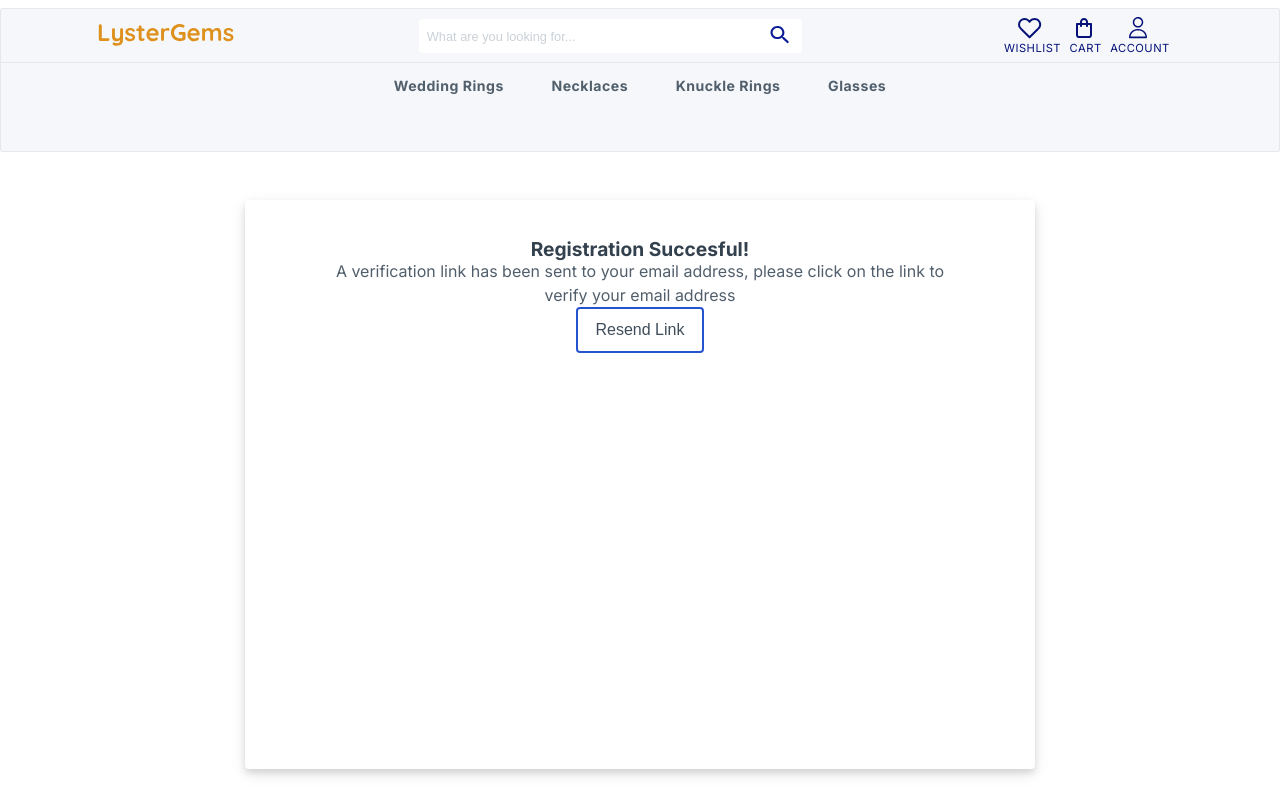
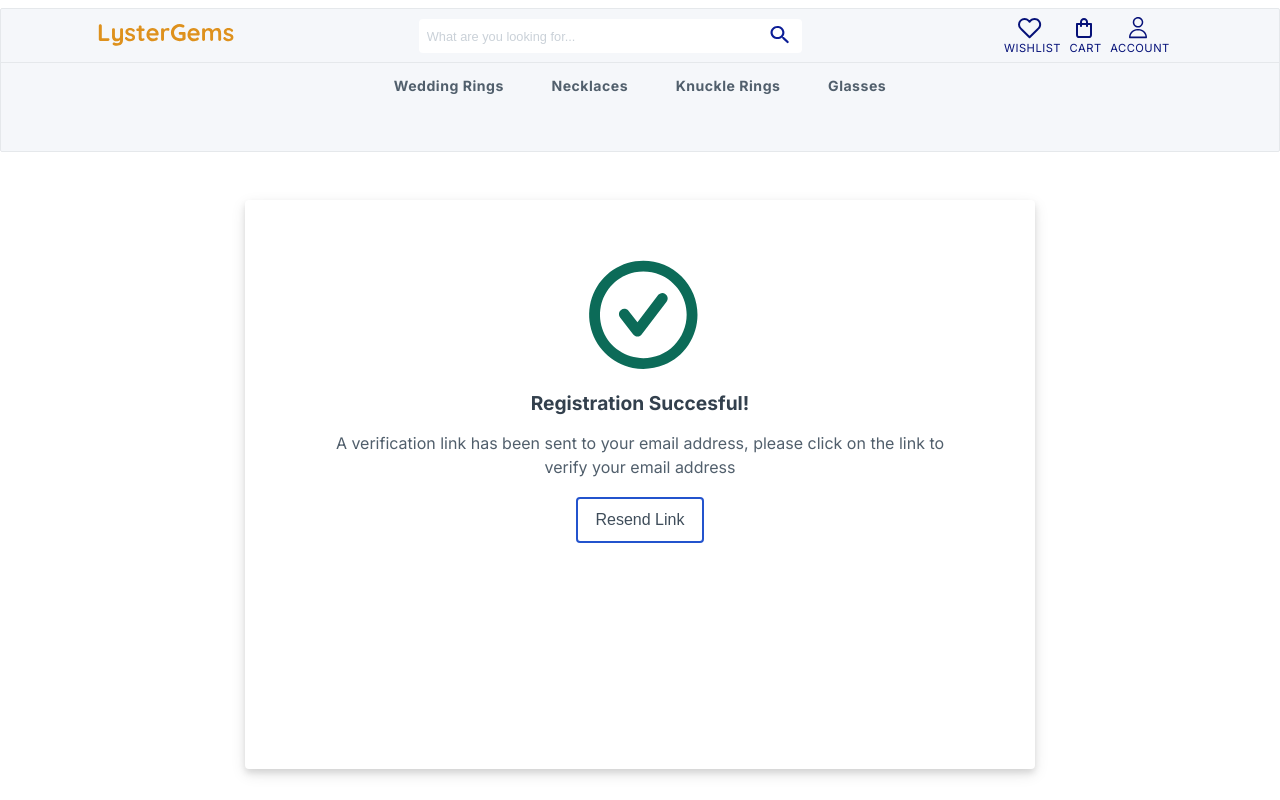
Before and after one commit to Kellswork/shopping-site-frontend, a React app: page /emailverification in a window 1280 px wide. Shown: the top 800 px of the page. Built offline with nearby package versions, Linux system fonts and the light colour scheme; what styled-components-modifiers would draw is missing.

Commit message:
fix email verification card issue

```diff
--- a/src/components/pages/VerifyEmail.jsx
+++ b/src/components/pages/VerifyEmail.jsx
@@ -38,7 +38,7 @@ export const VerifyEmail = () => {
     <Container>
       <Nav />
       <CardContainer>
-        <EmailVerificationCard height="55px">
+        <EmailVerificationCard height="40%">
           <CheckMark />
           {isVerifying ? 'confirming....' : <h6>{msg}</h6>}
         </EmailVerificationCard>
--- a/src/components/pages/~styledPages.js
+++ b/src/components/pages/~styledPages.js
@@ -14,7 +14,7 @@ export const Container = styled.div`
 
 export const EmailVerificationCard = styled.div`
   padding-top: 5%;
-  height: ${(props) => props.height || '40px'};
+  height: ${(props) => props.height || '55%'};
   text-align: center;
   font-family: ${headerFont};
   justify-content: space-around;
```
